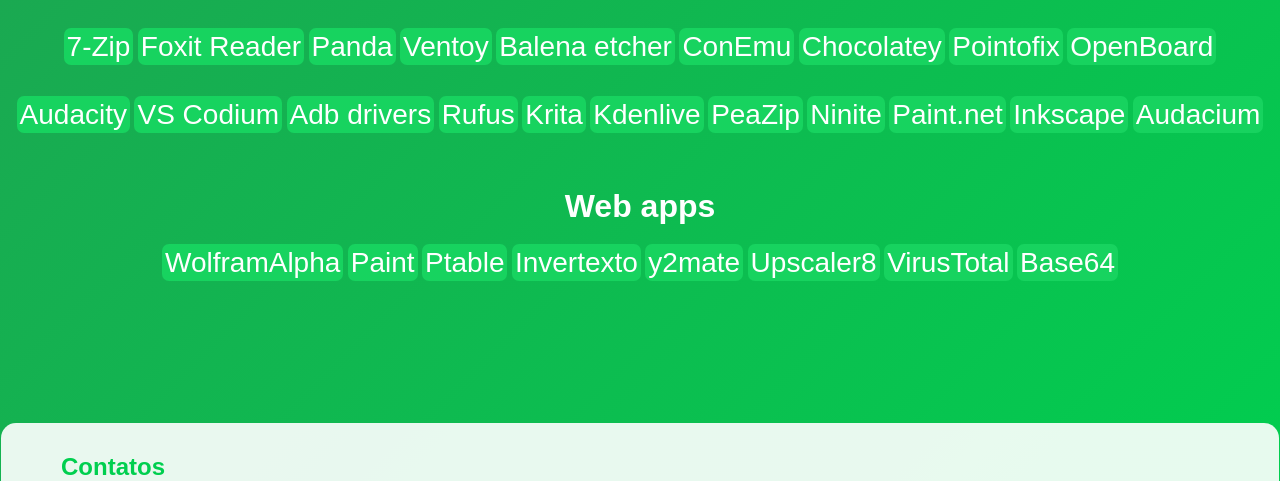
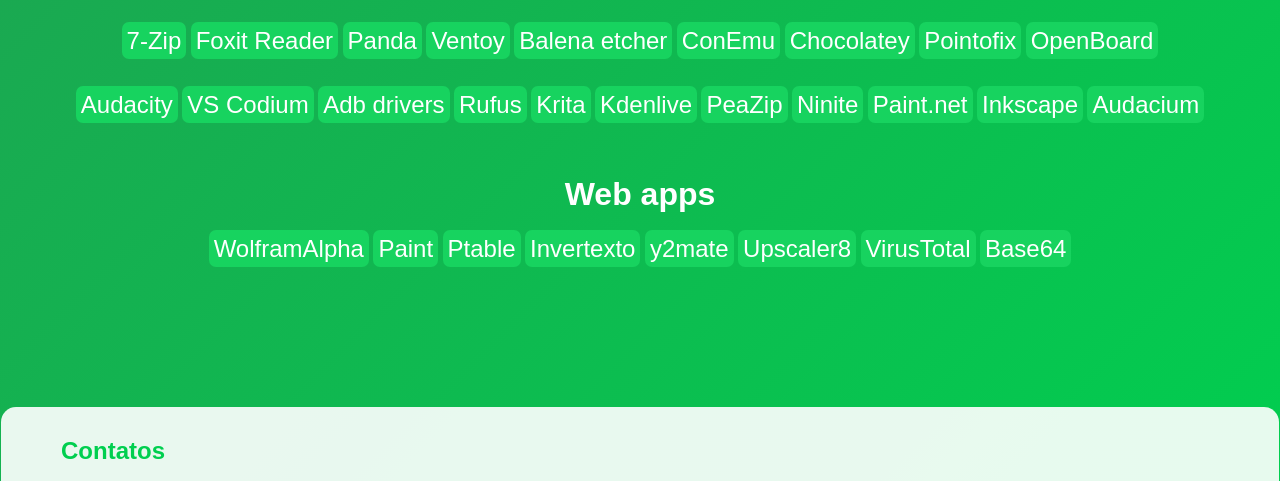
Before and after one commit to FranciscoAlefe/aleferepo, a plain HTML site: page index.html in a window 1280 px wide. Shown: the part 773-1254 px from the top of the page. Drawn offline with Linux system fonts and the light colour scheme.

Commit message:
Update alefe.css

```diff
--- a/alefe.css
+++ b/alefe.css
@@ -198,14 +198,12 @@ nav .homebutton {
   .projects a {
       text-decoration: none;
       color: white;
-      font-size: 28px;
+      font-size: x-large;
       background-color: #17d35f;
-      padding: 3px;
+      padding: 5px;
       border-radius: 7px;
   }
   .projects a:hover {
-    color: rgb(220, 255, 223);
-    font-size: 28px;
     background-color: #15c95a;
     padding: 5px;
     border-radius: 10px;
```
